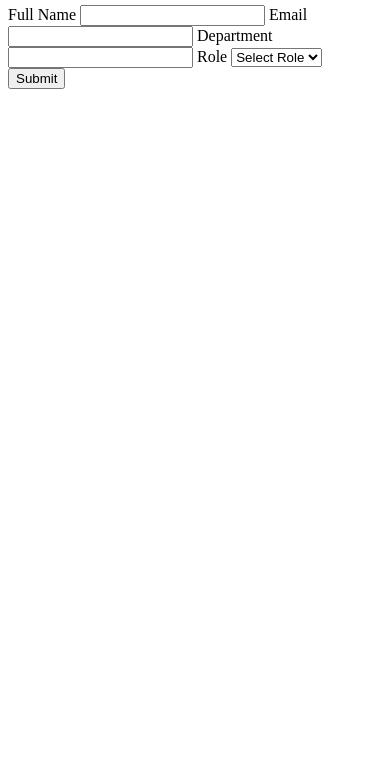
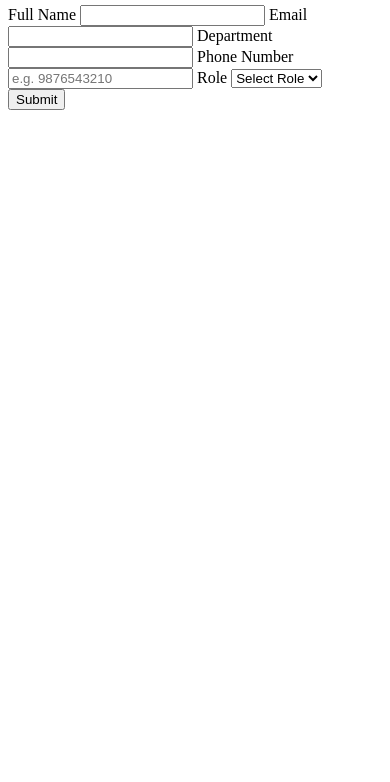
Before and after one commit to shadab012s/PRACTISE, a plain HTML site: page index.html in a window 390 px wide. Shown: the part 62-844 px from the top of the page. Drawn offline with Linux system fonts and the light colour scheme.

Commit message:
feat: add phone number field

```diff
--- a/index.html
+++ b/index.html
@@ -14,8 +14,12 @@
         <label for="email">Email</label>
         <input type="email" id="email" name="email" required>
 
-        <label for="department">Department</label>
-        <input type="text" id="department" name="department">
+
+    <label for="department">Department</label>
+    <input type="text" id="department" name="department">
+
+    <label for="phone">Phone Number</label>
+    <input type="tel" id="phone" name="phone" pattern="[0-9]{10}" placeholder="e.g. 9876543210" required>
 
         <label for="role">Role</label>
         <select id="role" name="role">
```
